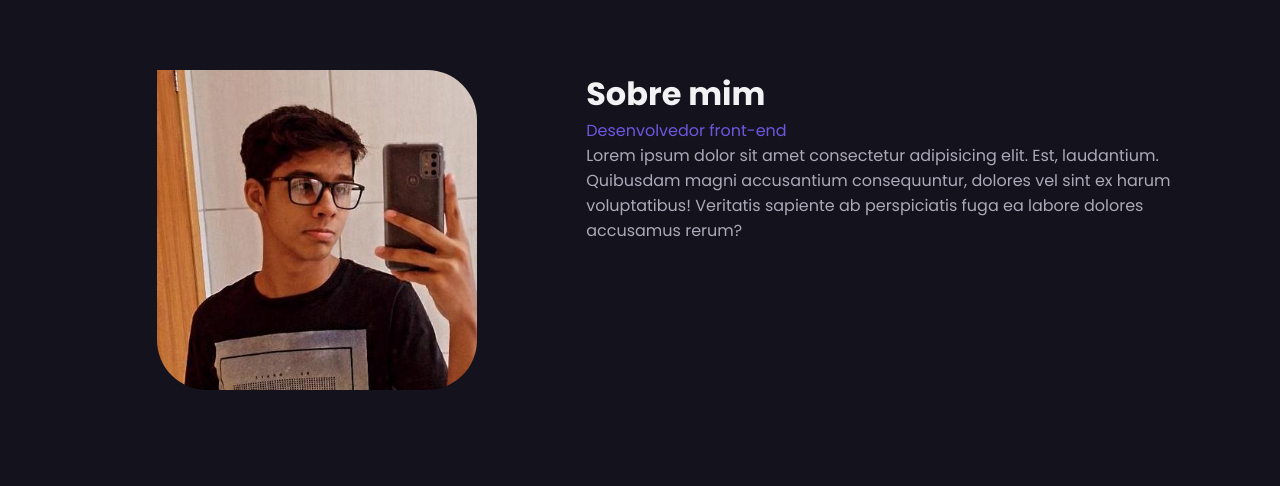
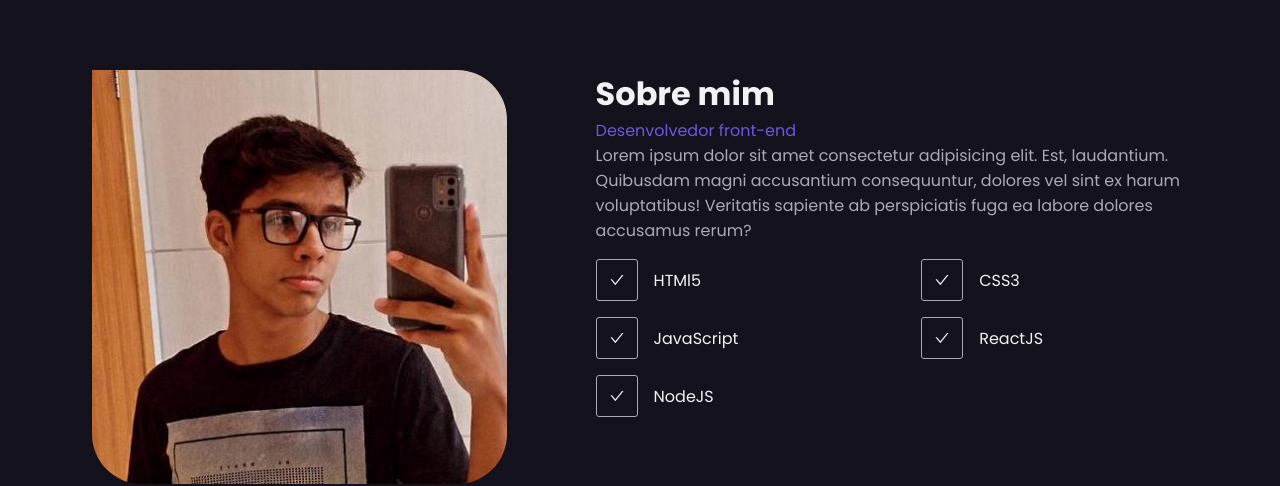
Before and after one commit to SoaresLeonardo/soaresleonardo-web, a React (Vite) app: page / in a window 1280 px wide. Shown: the part 622-1108 px from the top of the page. Built offline with nearby package versions, Linux system fonts and the light colour scheme.

Commit message:
add About

```diff
--- a/src/components/About/AboutStyled.js
+++ b/src/components/About/AboutStyled.js
@@ -9,20 +9,28 @@ export const AboutContainer = styled.div`
   align-items: flex-start;
   justify-content: space-around;
   padding: 20px;
+
+  @media (max-width: 760px) {
+    flex-direction: column;
+  }
 `;
 export const AboutIntro = styled.div`
   text-align: start;
-  width: 60%;
+  width: 50%;
+
+  @media (max-width: 760px) {
+    width: 90%;
+    padding-top: 20px;
+  }
 `;
 export const AboutImage = styled.div`
-  width: 50%;
+  width: 35%;
   display: flex;
   align-items: center;
   justify-content: center;
 
   img {
-    width: 20rem;
-    height: 20rem;
+    width: 100%;
     border-radius: 25px;
     border-bottom-left-radius: 50px;
     border-bottom-right-radius: 50px;
@@ -44,3 +52,33 @@ export const Subtitle = styled.span`
   color: #6e57e0;
 `;
 export const Description = styled.p``;
+export const AboutSkillsContainer = styled.div`
+  width: 100%;
+  margin: 1rem 0;
+  display: flex;
+  justify-content: space-between;
+  flex-wrap: wrap;
+  gap: 1rem;
+`;
+
+export const Skill = styled.div`
+  width: 45%;
+  display: flex;
+  align-items: center;
+  justify-content: flex-start;
+  gap: 1rem;
+
+  @media (max-width: 500px) {
+    width: 100%;
+  }
+`;
+export const SkillName = styled.span``;
+export const SkillCheck = styled.span`
+  border: 1px solid #aca9b9;
+  display: flex;
+  align-items: center;
+  justify-content: center;
+  width: 40px;
+  height: 40px;
+  border-radius: 3px;
+`;
--- a/src/components/About/index.jsx
+++ b/src/components/About/index.jsx
@@ -3,10 +3,16 @@ import {
   AboutContainer,
   AboutImage,
   AboutIntro,
+  AboutSkillsContainer,
   Description,
+  Skill,
+  SkillCheck,
+  SkillName,
   Subtitle,
   Title,
 } from "./AboutStyled";
+
+import { AiOutlineCheck } from "react-icons/ai";
 
 export function AboutPage() {
   return (
@@ -24,6 +30,38 @@ export function AboutPage() {
             sint ex harum voluptatibus! Veritatis sapiente ab perspiciatis fuga
             ea labore dolores accusamus rerum?
           </Description>
+          <AboutSkillsContainer>
+            <Skill>
+              <SkillCheck>
+                <AiOutlineCheck />
+              </SkillCheck>
+              <SkillName>HTMl5</SkillName>
+            </Skill>
+            <Skill>
+              <SkillCheck>
+                <AiOutlineCheck />
+              </SkillCheck>
+              <SkillName>CSS3</SkillName>
+            </Skill>
+            <Skill>
+              <SkillCheck>
+                <AiOutlineCheck />
+              </SkillCheck>
+              <SkillName>JavaScript</SkillName>
+            </Skill>
+            <Skill>
+              <SkillCheck>
+                <AiOutlineCheck />
+              </SkillCheck>
+              <SkillName>ReactJS</SkillName>
+            </Skill>
+            <Skill>
+              <SkillCheck>
+                <AiOutlineCheck />
+              </SkillCheck>
+              <SkillName>NodeJS</SkillName>
+            </Skill>
+          </AboutSkillsContainer>
         </AboutIntro>
       </AboutContainer>
     </About>
```
